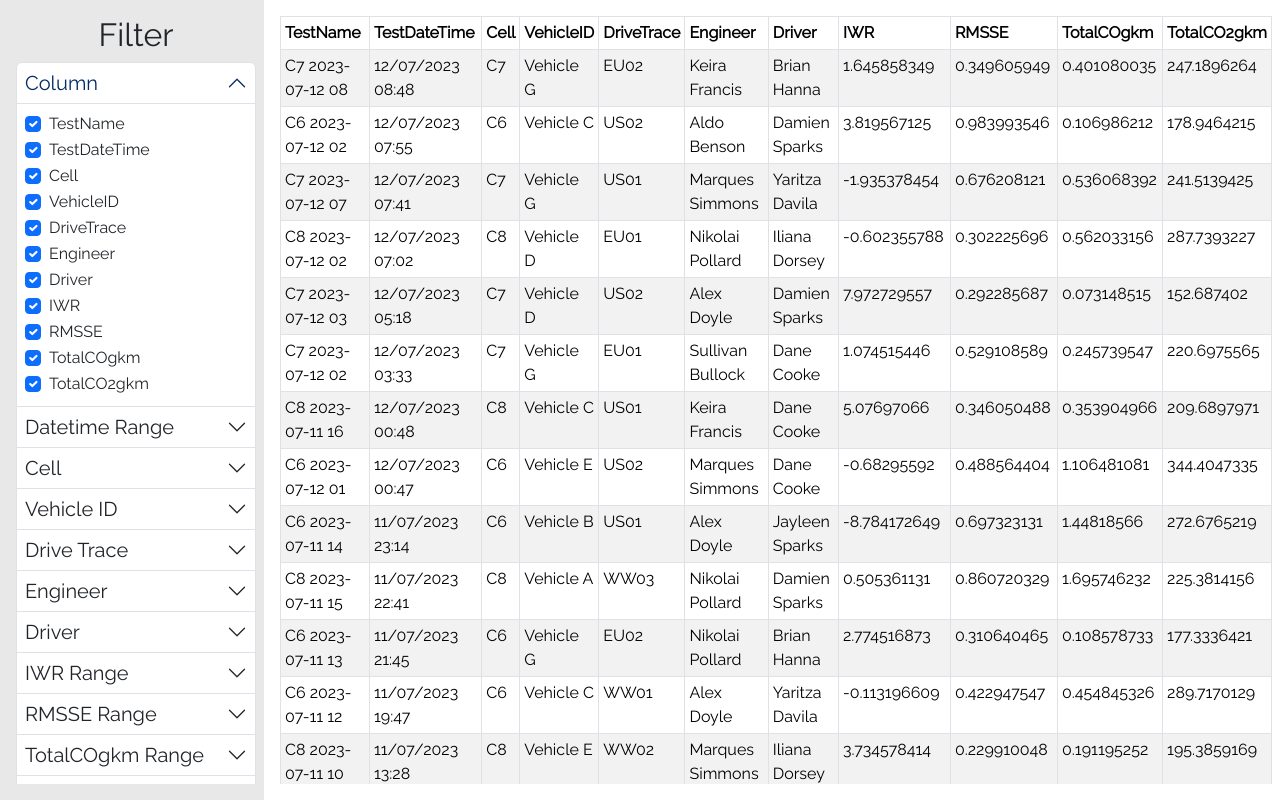
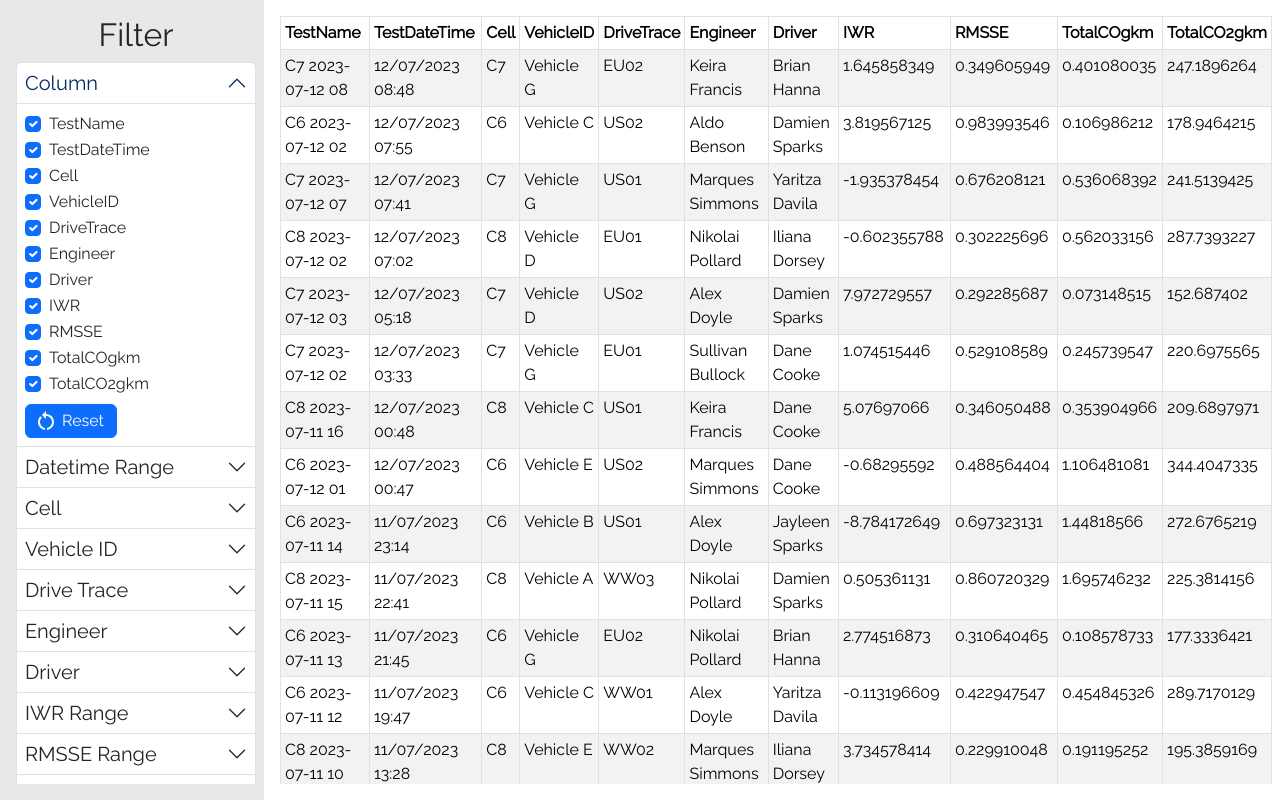
Before and after one commit to bryce-krispies/JLR-test, a React (Create React App) app: page / in a window 1280 px wide. Both pictures are taken after a click on the button "Column". Built offline with nearby package versions, Linux system fonts and the light colour scheme.

Commit message:
Implement reset buttons

```diff
--- a/src/App.js
+++ b/src/App.js
@@ -66,6 +66,17 @@ function App() {
         temp.rmsse = [Math.min(...temp.rmsse), Math.max(...temp.rmsse)];
         temp.total_co_gkm = [Math.min(...temp.total_co_gkm), Math.max(...temp.total_co_gkm)];
         temp.total_co2_gkm = [Math.min(...temp.total_co2_gkm), Math.max(...temp.total_co2_gkm)];
+        temp.reset_iwr = {enableSecondCond: false, firstIneq: "gte", firstIneqValue: temp.iwr[0], possibility: "and", secondIneq: "lte", secondIneqValue: temp.iwr[1]}
+        temp.reset_rmsse = {enableSecondCond: false, firstIneq: "gte", firstIneqValue: temp.rmsse[0], possibility: "and", secondIneq: "lte", secondIneqValue: temp.rmsse[1]};
+        temp.reset_co = {enableSecondCond: false, firstIneq: "gte", firstIneqValue: temp.total_co_gkm[0], possibility: "and",secondIneq: "lte", secondIneqValue: temp.total_co_gkm[1]};
+        temp.reset_co2 = {enableSecondCond: false, firstIneq: "gte", firstIneqValue: temp.total_co2_gkm[0], possibility: "and", secondIneq: "lte", secondIneqValue: temp.total_co2_gkm[1]};
+        temp.reset_date = {
+          startDate: temp.date[0].getFullYear() +"-" +(temp.date[0].getMonth()+1).toString().padStart(2, '0')
+            +"-" +temp.date[0].getDate().toString().padStart(2, '0') +"T" +temp.date[0].getHours().toString().padStart(2, '0')
+            +":" +temp.date[0].getMinutes().toString().padStart(2, '0'),
+          endDate: temp.date[1].getFullYear() +"-" +(temp.date[1].getMonth()+1).toString().padStart(2, '0')
+            +"-" +temp.date[1].getDate().toString().padStart(2, '0') +"T" +temp.date[1].getHours().toString().padStart(2, '0')
+            +":" +temp.date[1].getMinutes().toString().padStart(2, '0')};
 
         //set variables for initial state
         setRecords(input.data);
--- a/src/components/Sidebar.css
+++ b/src/components/Sidebar.css
@@ -57,3 +57,11 @@
 .accordion-container {
   padding: 0 0 0.5rem 0;
 }
+
+.reset-button {
+  display: flex !important;
+  flex-direction: row !important;
+  padding: 0.25rem 0.75rem 0.25rem 0.5rem !important;
+  gap: 0.25rem;
+  margin-top: 0.5rem;
+}
--- a/src/components/Sidebar.jsx
+++ b/src/components/Sidebar.jsx
@@ -2,6 +2,8 @@ import React from "react";
 import './Sidebar.css';
 import Accordion from "react-bootstrap/Accordion";
 import Form from 'react-bootstrap/Form';
+import Button from 'react-bootstrap/Button';
+import RestartAltIcon from '@mui/icons-material/RestartAlt';
 
 function Sidebar(props) {
 
@@ -59,6 +61,10 @@ function Sidebar(props) {
                             defaultChecked={props.checkedBoxes.includes(label)}
                         />
                     )}
+                    <Button className="reset-button" onClick={(e) => props.setCheckedBoxes(props.filterSpec)}>
+                        <RestartAltIcon/>
+                        <p style={{margin: "0"}} >Reset</p>
+                    </Button>
                 </Accordion.Body>
             </Accordion.Item>
         );
@@ -69,20 +75,24 @@ function Sidebar(props) {
             <Accordion.Item eventKey="1">
                 <Accordion.Header><h5 className="accordion-header">Datetime Range</h5></Accordion.Header>
                 <Accordion.Body>
-                    <p style={{margin: "0", padding: "0 0 0.5rem 0"}}>Start</p>
+                    <p style={{margin: "0", padding: "0 0 0.25rem 0"}}>Start</p>
                     <input
                         type="datetime-local"
                         style={{width: "100%"}}
                         defaultValue={props.selectedDateRange.startDate}
                         onChange={(e) => props.setSelectedDateRange({startDate: e.target.value, endDate: props.selectedDateRange.endDate})}
                     />
-                    <p style={{margin: "0", padding: "1rem 0 0.5rem 0"}}>End</p>
+                    <p style={{margin: "0", padding: "0.5rem 0 0.25rem 0"}}>End</p>
                     <input
                         type="datetime-local"
-                        style={{width: "100%"}}
+                        style={{width: "100%", marginBottom: "0.25rem"}}
                         defaultValue={props.selectedDateRange.endDate}
                         onChange={(e) => props.setSelectedDateRange({startDate: props.selectedDateRange.startDate, endDate: e.target.value})}
                     />
+                    <Button className="reset-button" onClick={(e) => props.setSelectedDateRange(props.filterSpecs.reset_date)}>
+                        <RestartAltIcon/>
+                        <p style={{margin: "0"}} >Reset</p>
+                    </Button>
                 </Accordion.Body>
             </Accordion.Item>
         );
@@ -160,6 +170,10 @@ function Sidebar(props) {
                     <FirstCondition/>
                     <SecondCondition/>
                     <EnableSecondConditionSwitch/>
+                    <Button className="reset-button" onClick={(e) => props.setSelectedRange(props.filterSpec)}>
+                        <RestartAltIcon/>
+                        <p style={{margin: "0"}} >Reset</p>
+                    </Button>
                 </Accordion.Body>
             </Accordion.Item>
         );
@@ -196,19 +210,19 @@ function Sidebar(props) {
                         checkedBoxes={props.checkedDrivers} setCheckedBoxes={props.setCheckedDrivers}
                     />
                     <RangeItem
-                        eventKey={7} header="IWR Range"
+                        eventKey={7} header="IWR Range" filterSpec={props.filterSpecs.reset_iwr}
                         selectedRange={props.selectedIwrRange} setSelectedRange={props.setSelectedIwrRange}
                     />
                     <RangeItem
-                        eventKey={8} header="RMSSE Range"
+                        eventKey={8} header="RMSSE Range" filterSpec={props.filterSpecs.reset_rmsse}
                         selectedRange={props.selectedRmsseRange} setSelectedRange={props.setSelectedRmsseRange}
                     />
                     <RangeItem
-                        eventKey={9} header="TotalCOgkm Range"
+                        eventKey={9} header="TotalCOgkm Range" filterSpec={props.filterSpecs.reset_co}
                         selectedRange={props.selectedTotalCoRange} setSelectedRange={props.setSelectedTotalCoRange}
                     />
                     <RangeItem
-                        eventKey={10} header="TotalCO2gkm Range"
+                        eventKey={10} header="TotalCO2gkm Range" filterSpec={props.filterSpecs.reset_co2}
                         selectedRange={props.selectedTotalCo2Range} setSelectedRange={props.setSelectedTotalCo2Range}
                     />
                 </Accordion>
```
